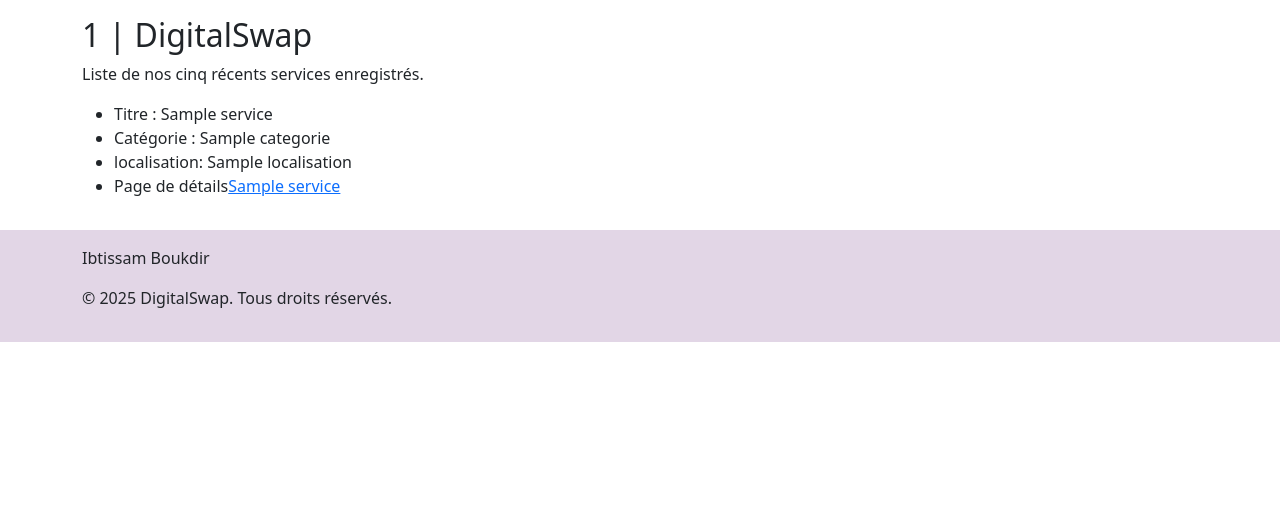
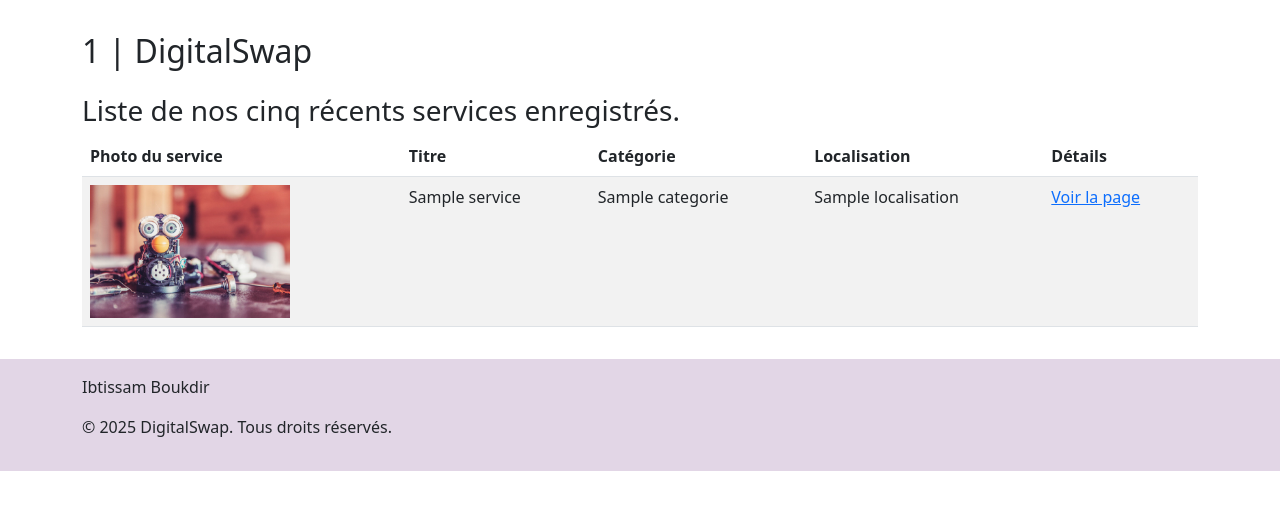
Before and after one commit to Bassouma-code/Web3_TP1_IbtissamBoukdir, a Flask app: template templates/index.jinja in a window 1280 px wide. Shown: the part 188-698 px from the top of the page. Run offline with Flask 3, Linux system fonts and the light colour scheme; the template is opened without the code that fills it: most values are stand-ins (such as "Sample title", 1, 10 or a date in 2020); some libraries are stand-ins or nearby versions.

Commit message:
Index : Ajout de la logique pour voir la page

```diff
--- a/app.py
+++ b/app.py
@@ -47,25 +47,28 @@ def ajout():
     return render_template('ajout.jinja', service=s)
 
 
-@app.route('/service')
+@app.route('/service', methods=['GET', 'POST'])
 def service():
     """Page qui permet d'afficher toutes les informations d'un service"""
     identifiant = request.args.get('id', type=int)
-    s = {}
+    service = {}
 
     # TODO : faire try except et mettre dans logger
 
     with bd.creer_connexion() as conn:
         with conn.get_curseur() as curseur:
             curseur.execute(
-                'SELECT * FROM services where id_service=%(id)s',
-                {
-                    'id_service': identifiant
-                }
+                '''
+            SELECT s.*, c.nom_categorie AS categorie_nom
+            FROM services s
+            LEFT JOIN categories c ON s.id_categorie = c.id_categorie
+            WHERE s.id_service = %(id_service)s
+            ''',
+            {'id_service': identifiant}
             )
-            s = curseur.fetchone()
+            service = curseur.fetchone()
 
-    return render_template('service.jinja', titre_page="Détails d'un service")
+    return render_template('service.jinja', titre_page="Détails d'un service", service=service)
 
 
 
--- a/static/css/styles.sass
+++ b/static/css/styles.sass
@@ -35,3 +35,22 @@ header
 .flex-header
     display: flex
     justify-content: space-between
+
+
+.bouton-editer
+    background-color: $couleur-primaire
+    color: $couleur-secondaire
+    padding: 15px
+    margin-top: 15px
+    margin-bottom: 15px
+    text-decoration: none
+    border-radius: 5px
+    cursor: pointer
+    font-size: 16px
+    transition: background-color 0.3s, transform 0.2s
+    // transform: translateY(0)
+
+    // &:hover
+
+    //     background-color: darken($couleur-primaire, 10%)
+    //     transform: translateY(-2px)
--- a/templates/base.jinja
+++ b/templates/base.jinja
@@ -61,7 +61,7 @@
         </ul>
     </nav> #}
     <main class="container  pb-3 pt-3">
-        <h2>{%if titre_page%} {{titre_page}} | {%endif%} DigitalSwap </h2>
+        <h2  class="mb-4 mt-3">{%if titre_page%} {{titre_page}} | {%endif%} DigitalSwap </h2>
 
         {% block contenu %}
 
--- a/templates/index.jinja
+++ b/templates/index.jinja
@@ -2,17 +2,28 @@
 
 
 {% block contenu %}
-<p> Liste de nos cinq récents services enregistrés. </p>
-        <ul>
-            {% for s in services %}
-            <li>Titre : {{s.titre}}</li>
-            {# Mettre nom catgorie #}
-            <li>Catégorie : {{s.categorie}}</li>
-
-            <li>localisation: {{s.localisation}}</li>
-            <li>Page de détails<a href="/service?titre={{s.titre}}">{{s.titre}}</a></li>
-            {% endfor %}
-        </ul>
-
+<h3> Liste de nos cinq récents services enregistrés. </h3>
+<table class="table table-striped">
+    <thead>
+        <tr>
+            <th>Photo du service</th>
+            <th>Titre</th>
+            <th>Catégorie</th>
+            <th>Localisation</th>
+            <th>Détails</th>
+        </tr>
+    </thead>
+    <tbody>
+        {% for s in services %}
+        <tr>
+            <td><img src="/static/images/gratisography.jpg" alt="Photo du service" width="200" ></td>
+            <td>{{ s.titre }}</td>
+            <td>{{ s.categorie }}</td>
+            <td>{{ s.localisation }}</td>
+            <td><a href="/service?id={{ s.id_service }}">Voir la page</a></td>
+        </tr>
+        {% endfor %}
+    </tbody>
+</table>
 
 {% endblock %}
```
Also changed, not shown: static/css/styles.css, static/images/gratisography.jpg (added), 1 other file.
